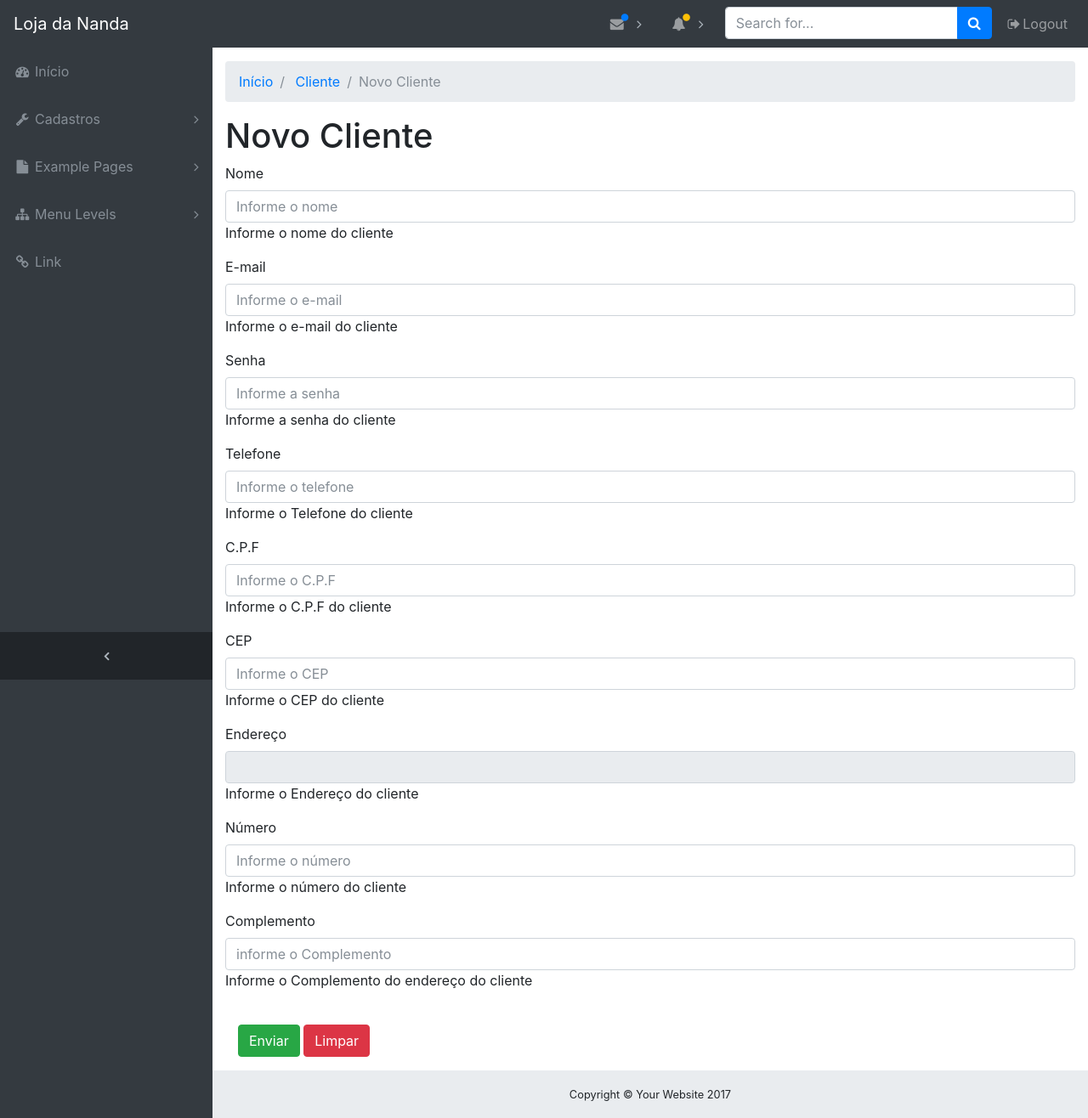
After one commit to wmacibnc/estoque, a PHP site: page /cliente-novo.php in a window 1280 px wide. The commit adds this page. Shown: the whole page at 85% size. Run offline with PHP 8.4, Linux system fonts and the light colour scheme; data that the repository does not hold is empty.

Commit message:
Crud de clientes

```diff
--- /dev/null
+++ b/cliente-novo.php
@@ -0,0 +1,233 @@
+<?php include 'head.php'; ?>
+<div class="content-wrapper">
+	<div class="container-fluid">
+		<!-- Breadcrumbs-->
+		<ol class="breadcrumb">
+			<li class="breadcrumb-item">
+				<a href="index.php">Início</a>
+			</li>
+			<li class="breadcrumb-item">
+				<a href="cliente.php">Cliente</a>
+			</li>
+			<li class="breadcrumb-item active">Novo Cliente</li>
+		</ol>
+		<div class="row">
+			<div class="col-12">
+				<h1>Novo Cliente</h1>
+				<form class="form-horizontal" action="salvar-cliente.php" method="POST">
+					<?php
+
+					if($_GET && (isset($_GET['id'])) ){
+						$query = "SELECT ID, NOME, EMAIL, SENHA, DD, TELEFONE, CPF, CEP, COMPLEMENTO, NUMERO FROM CLIENTE WHERE ID=".$_GET['id'];
+
+						$result = $con->query($query);
+						$cliente = $result->fetch_array(MYSQLI_ASSOC);
+
+
+						echo ' <input type="hidden" name="id" value="'.$_GET['id'].'" >';
+					}else{
+						$cliente = null;
+					}
+					?>
+
+					<!-- Text input-->
+					<div class="form-group class-md-6">
+						<label class="control-label" for="nome">Nome</label>
+						<div>
+							<input id="nome" name="nome" maxlength="50" type="text" placeholder="Informe o nome" class="form-control input-md" required <?php echo ' value="'.$cliente['NOME'].'"'; ?>>
+							<span class="help-block">Informe o nome do cliente</span>
+						</div>
+					</div>
+
+					<!-- Text input-->
+					<div class="form-group class-md-6">
+						<label class="control-label" for="email">E-mail</label>
+						<div>
+							<input id="email" name="email" maxlength="50" type="text" placeholder="Informe o e-mail" class="form-control input-md" required <?php echo ' value="'.$cliente['EMAIL'].'"'; ?>>
+							<span class="help-block">Informe o e-mail do cliente</span>
+						</div>
+					</div>
+
+					<!-- Password input-->
+					<div class="form-group class-md-6">
+						<label class="control-label" for="senha">Senha</label>
+						<div>
+							<input id="senha" name="senha" maxlength="10" type="password" placeholder="Informe a senha" class="form-control input-md" required <?php echo ' value="'.$cliente['SENHA'].'"'; ?>>
+							<span class="help-block">Informe a senha do cliente</span>
+						</div>
+					</div>
+
+					<!-- Text input-->
+					<div class="form-group class-md-6">
+						<label class="control-label" for="telefone">Telefone</label>
+						<div>
+							<input id="telefone" name="telefone" maxlength="11" type="number" placeholder="Informe o telefone" class="form-control input-md" required <?php echo ' value="'.$cliente['DD'].$cliente['TELEFONE'].'"'; ?>>
+							<span class="help-block">Informe o Telefone do cliente</span>
+						</div>
+					</div>
+
+					<!-- Text input-->
+					<div class="form-group class-md-6">
+						<label class="control-label" for="cpf">C.P.F</label>
+						<div>
+							<input id="cpf" name="cpf" type="number" maxlength="11" placeholder="Informe o C.P.F" class="form-control input-md" onblur="TestaCPF(this)" required <?php echo ' value="'.$cliente['CPF'].'"'; ?>>
+							<span class="help-block">Informe o C.P.F do cliente</span>
+						</div>
+					</div>
+
+					<!-- Text input-->
+					<div class="form-group class-md-6">
+						<label class="control-label" for="cep">CEP</label>
+						<div>
+							<input id="cep" name="cep" type="number" maxlength="8" placeholder="Informe o CEP" class="form-control input-md" required <?php echo ' value="'.$cliente['CEP'].'"'; ?>>
+							<span class="help-block">Informe o CEP do cliente</span>
+						</div>
+					</div>
+
+					<!-- Text input-->
+					<div class="form-group class-md-6">
+						<label class="control-label" for="endereco">Endereço</label>
+						<div>
+							<input id="endereco" disabled name="endereco" type="text" class="form-control input-md" required>
+							<span class="help-block">Informe o Endereço do cliente</span>
+						</div>
+					</div>
+
+					<!-- Text input-->
+					<div class="form-group class-md-6">
+						<label class="control-label" for="numero">Número</label>
+						<div>
+							<input id="numero" name="numero" type="number" maxlength="4" placeholder="Informe o número" class="form-control input-md" required <?php echo ' value="'.$cliente['NUMERO'].'"'; ?>>
+							<span class="help-block">Informe o número do cliente</span>
+						</div>
+					</div>
+
+					<!-- Text input-->
+					<div class="form-group class-md-6">
+						<label class="control-label" for="complemento">Complemento</label>
+						<div>
+							<input id="complemento" name="complemento" maxlength="20" type="text" placeholder="informe o Complemento" class="form-control input-md" required <?php echo ' value="'.$cliente['COMPLEMENTO'].'"'; ?>>
+							<span class="help-block">Informe o Complemento do endereço do cliente</span>
+						</div>
+					</div>
+
+					<!-- Button (Double) -->
+					<div class="form-group">
+						<label class="control-label" for="enviar"></label>
+						<div class="col-md-8">
+							<button id="enviar" type="submit" name="enviar" class="btn btn-success">Enviar</button>
+							<button id="limpar" type="reset" name="limpar" class="btn btn-danger">Limpar</button>
+						</div>
+					</div>
+				</form>
+			</div>
+		</div>
+	</div>
+	<!-- /.container-fluid-->
+	<!-- /.content-wrapper-->
+	<?php include 'footer.php'; ?>
+
+	<!-- Adicionando Javascript -->
+    <script type="text/javascript" >
+
+        $(document).ready(function() {
+
+            function limpa_formulário_cep() {
+                // Limpa valores do formulário de cep.
+                $("#endereco").val("");
+            }
+
+            //Quando o campo cep perde o foco.
+            $("#cep").blur(function() {
+
+                //Nova variável "cep" somente com dígitos.
+                var cep = $(this).val().replace(/\D/g, '');
+
+                //Verifica se campo cep possui valor informado.
+                if (cep != "") {
+
+                    //Expressão regular para validar o CEP.
+                    var validacep = /^[0-9]{8}$/;
+
+                    //Valida o formato do CEP.
+                    if(validacep.test(cep)) {
+
+                        //Preenche os campos com "..." enquanto consulta webservice.
+                        $("#endereco").val("...");
+
+                        //Consulta o webservice viacep.com.br/
+                        $.getJSON("https://viacep.com.br/ws/"+ cep +"/json/?callback=?", function(dados) {
+
+                            if (!("erro" in dados)) {
+                                //Atualiza os campos com os valores da consulta.
+
+                                var endereco = dados.logradouro + " - " + dados.bairro + "  - " + dados.localidade + "/"+ dados.uf;
+                                $("#endereco").val(endereco);
+                            } //end if.
+                            else {
+                                //CEP pesquisado não foi encontrado.
+                                limpa_formulário_cep();
+                                alert("CEP não encontrado.");
+                            }
+                        });
+                    } //end if.
+                    else {
+                        //cep é inválido.
+                        limpa_formulário_cep();
+                        alert("Formato de CEP inválido.");
+                    }
+                } //end if.
+                else {
+                    //cep sem valor, limpa formulário.
+                    limpa_formulário_cep();
+                }
+            });
+        });
+
+function TestaCPF(strCPF2) {
+	var strCPF = strCPF2.value;
+    var Soma;
+    var Resto;
+    Soma = 0;
+	if (strCPF === "00000000000"
+		|| strCPF === "11111111111"
+		|| strCPF === "22222222222"
+		|| strCPF === "33333333333"
+		|| strCPF === "44444444444"
+		|| strCPF === "55555555555"
+		|| strCPF === "66666666666"
+		|| strCPF === "77777777777"
+		|| strCPF === "88888888888"
+		|| strCPF === "99999999999") {
+		alert("CPF inválido!");
+    	document.getElementById("cpf").value = "";
+    	return false;
+	}
+
+	for (i=1; i<=9; i++) Soma = Soma + parseInt(strCPF.substring(i-1, i)) * (11 - i);
+	Resto = (Soma * 10) % 11;
+
+    if ((Resto == 10) || (Resto == 11))  Resto = 0;
+    if (Resto != parseInt(strCPF.substring(9, 10)) ) {
+    	alert("CPF inválido!");
+    	document.getElementById("cpf").value = "";
+    	return false;
+    }
+
+	Soma = 0;
+    for (i = 1; i <= 10; i++) Soma = Soma + parseInt(strCPF.substring(i-1, i)) * (12 - i);
+    Resto = (Soma * 10) % 11;
+
+    if ((Resto == 10) || (Resto == 11))  Resto = 0;
+
+    if (Resto != parseInt(strCPF.substring(10, 11) ) ){
+    	alert("CPF inválido!");
+    	document.getElementById("cpf").value = "";
+    	return false;
+    }
+    return true;
+}
+var strCPF = "12345678909";
+
+alert(TestaCPF(strCPF));
+</script>
--- a/head.php
+++ b/head.php
@@ -47,6 +47,9 @@
             </li>
             <li>
               <a href="produto.php">Produtos</a>
+            </li>
+            <li>
+              <a href="cliente.php">Clientes</a>
             </li>
           </ul>
         </li>
```
Also changed, not shown: cliente.php (added, +84 -0 lines), register.html (+72 -25 lines), salvar-cliente.php (added, +79 -0 lines).
